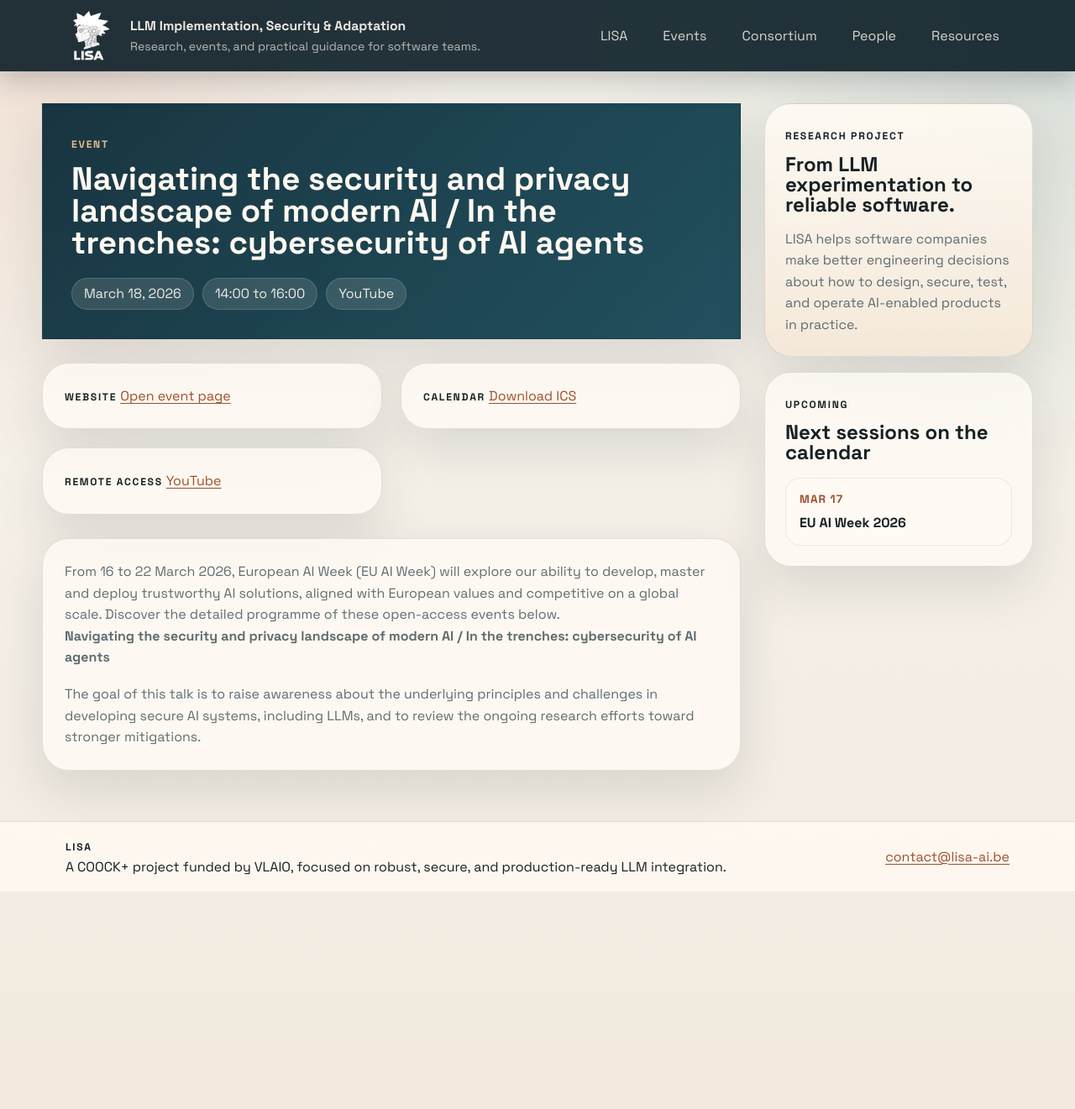
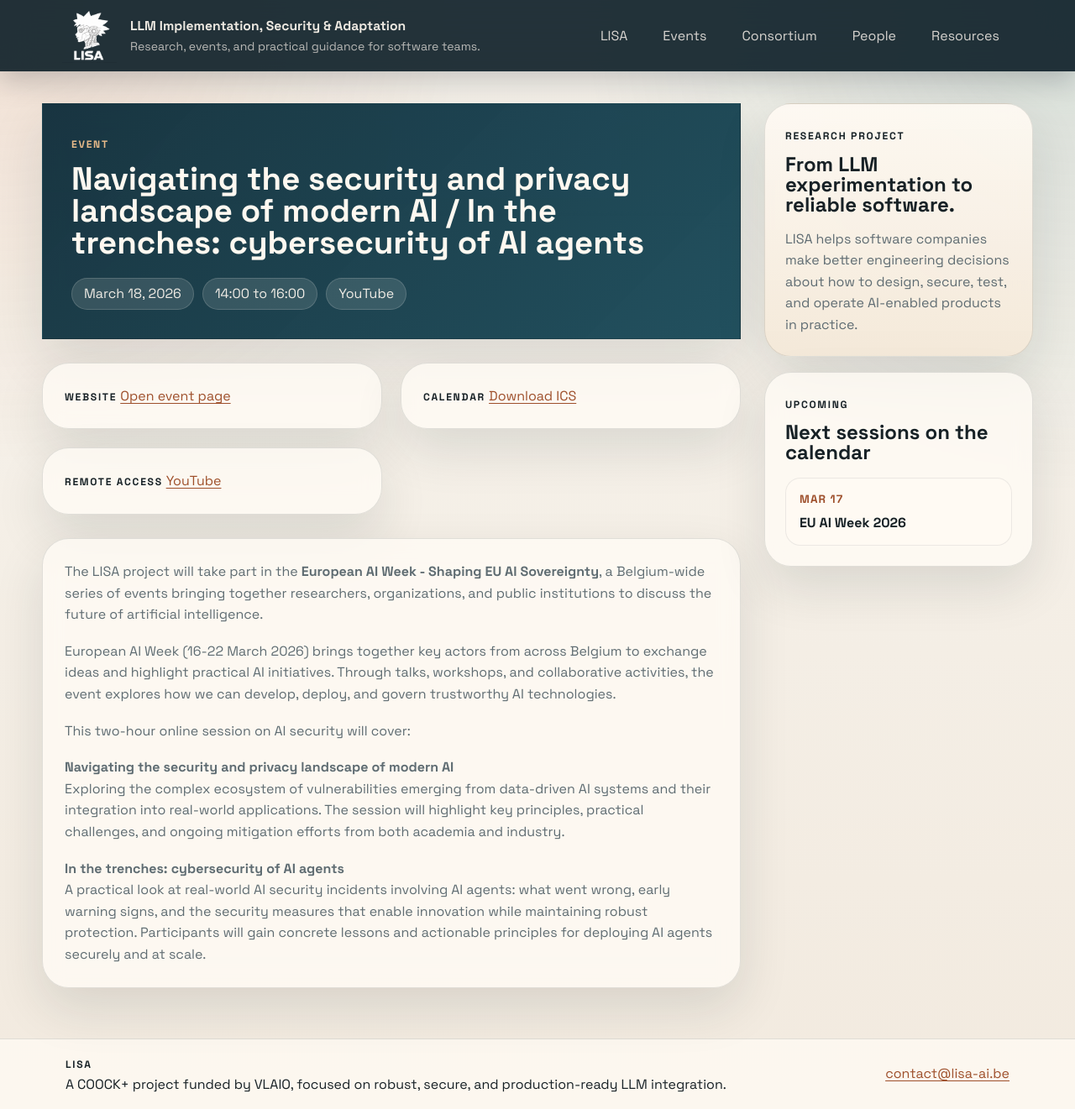
Before and after one commit to sirris-be/lisa, a Jekyll site: the page built from docs/_events/7-bosa.html, in a window 1280 px wide and 1321 px high. Shown: the whole window at 84% size. Built offline with Jekyll 4.4.1, drawn with Linux system fonts in a browser that asks for light colours.

Commit message:
description update

```diff
--- a/docs/_events/7-bosa.html
+++ b/docs/_events/7-bosa.html
@@ -13,19 +13,35 @@ link: https://bosa.belgium.be/en/events/eu-ai-week-2026-shaping-eu-ai-sovereignt
 ---
 
 <p>
-  From 16 to 22 March 2026, European AI Week (EU AI Week) will explore our
-  ability to develop, master and deploy trustworthy AI solutions, aligned with
-  European values and competitive on a global scale. Discover the detailed
-  programme of these open-access events below.
+  The LISA project will take part in the <strong>European AI Week - Shaping EU
+  AI Sovereignty</strong>, a Belgium-wide series of events bringing together
+  researchers, organizations, and public institutions to discuss the future of
+  artificial intelligence.
 </p>
 
-<strong
-  >Navigating the security and privacy landscape of modern AI / In the trenches:
-  cybersecurity of AI agents</strong
->
+<p>
+  European AI Week (16-22 March 2026) brings together key actors from across
+  Belgium to exchange ideas and highlight practical AI initiatives. Through
+  talks, workshops, and collaborative activities, the event explores how we can
+  develop, deploy, and govern trustworthy AI technologies.
+</p>
+
+<p>This two-hour online session on AI security will cover:</p>
 
 <p>
-  The goal of this talk is to raise awareness about the underlying principles
-  and challenges in developing secure AI systems, including LLMs, and to review
-  the ongoing research efforts toward stronger mitigations.
+  <strong>Navigating the security and privacy landscape of modern AI</strong
+  ><br />
+  Exploring the complex ecosystem of vulnerabilities emerging from data-driven
+  AI systems and their integration into real-world applications. The session
+  will highlight key principles, practical challenges, and ongoing mitigation
+  efforts from both academia and industry.
 </p>
+
+<p>
+  <strong>In the trenches: cybersecurity of AI agents</strong><br />
+  A practical look at real-world AI security incidents involving AI agents:
+  what went wrong, early warning signs, and the security measures that enable
+  innovation while maintaining robust protection. Participants will gain
+  concrete lessons and actionable principles for deploying AI agents securely
+  and at scale.
+</p>
```
